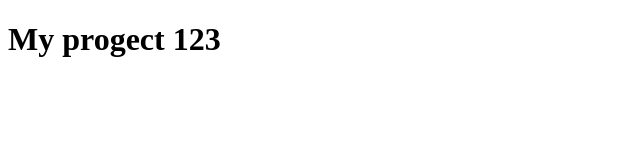
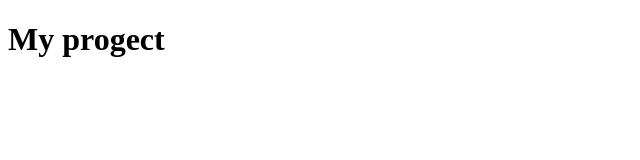
Before and after one commit to oleksandr-noa/my-progects, a plain HTML site: page index.html in a window 1280 px wide. Shown: the full height of the page, 0-640 px from the left. Drawn offline with Linux system fonts and the light colour scheme.

Commit message:
title was changed

```diff
--- a/index.html
+++ b/index.html
@@ -7,6 +7,6 @@
     <title>My progect</title>
 </head>
 <body>
-    <h1>My progect 123</h1>
+    <h1>My progect</h1>
 </body>
 </html>
```
